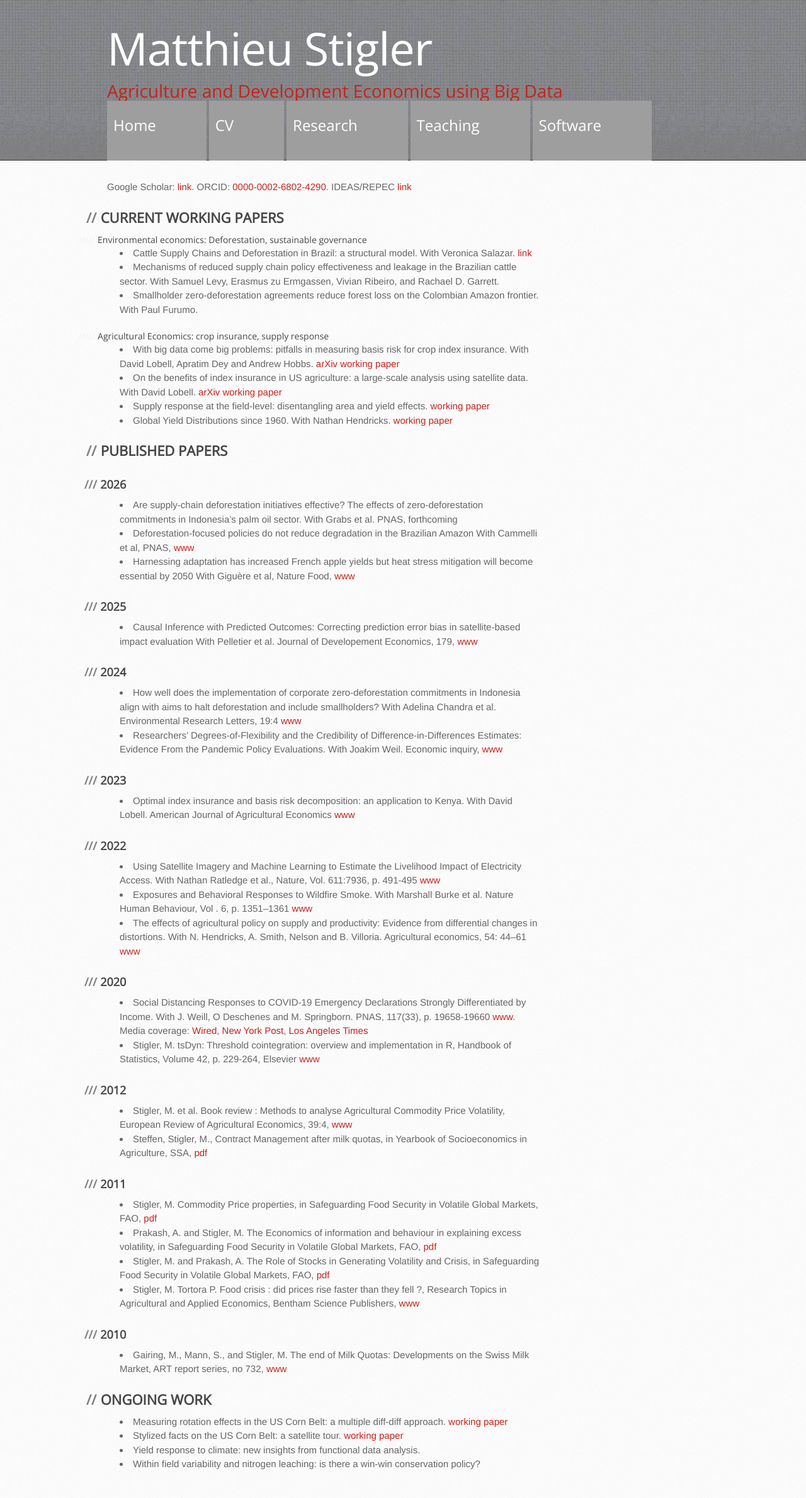
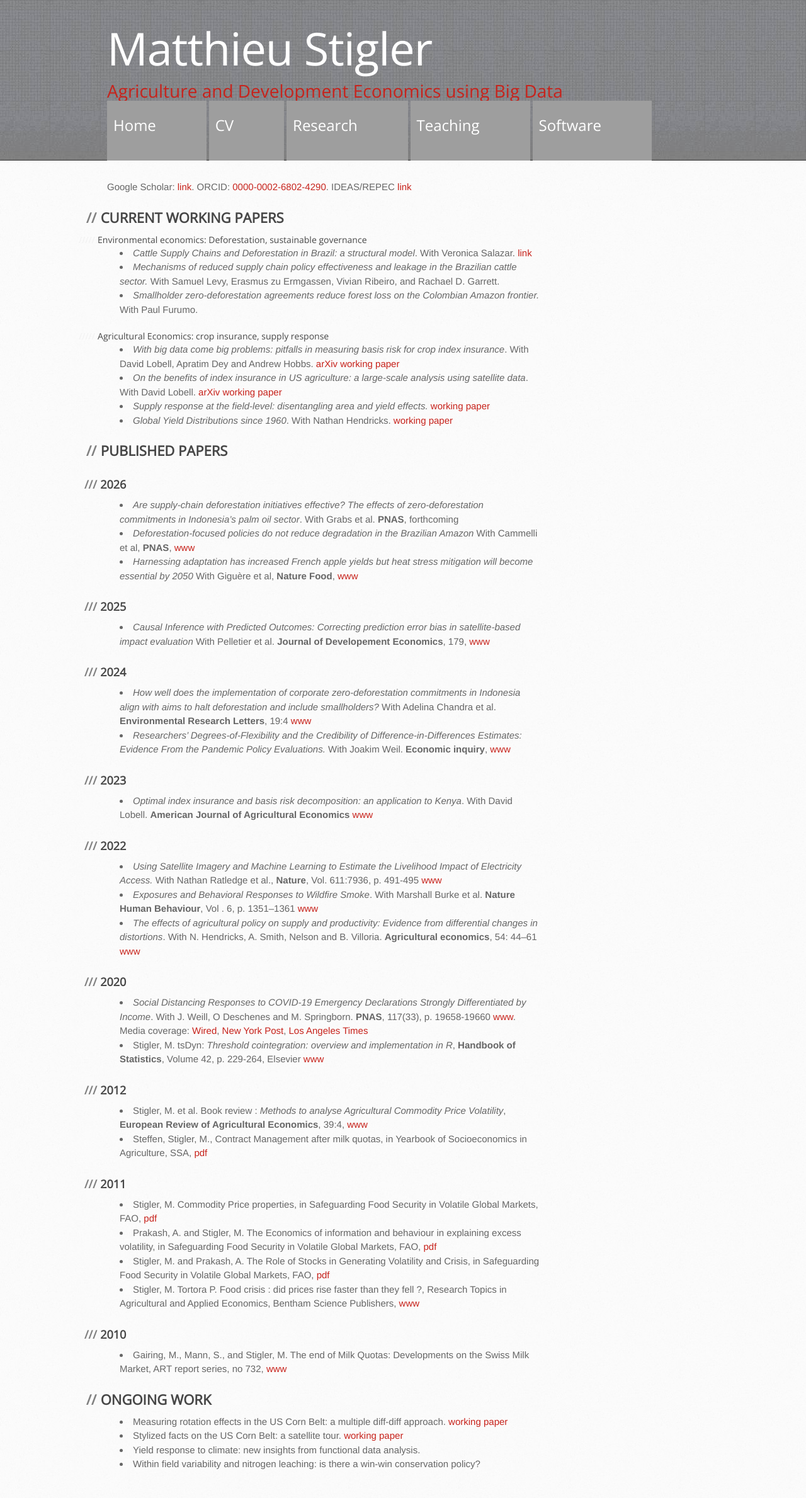
Before and after one commit to MatthieuStigler/MatthieuStigler.github.io, a Jekyll site: the page built from Research.Md, in a window 1280 px wide. Shown: the whole page at 63% size. Built offline with Jekyll 4.4.1, drawn with Linux system fonts in a browser that asks for light colours; grey boxes are pictures that could not be loaded.

Commit message:
CSS: restore the bold and italic styles

```diff
--- a/stylesheets/stylesheet.css
+++ b/stylesheets/stylesheet.css
@@ -265,6 +265,14 @@ form {
 
 /* GENERAL ELEMENT TYPE STYLES */
 
+strong, b {
+  font-weight: bold;
+}
+
+em, i {
+  font-style: italic;
+}
+
 #main-content h1 {
   font-family: 'Open Sans', 'Helvetica Neue', Helvetica, Arial, serif;
   font-size: 2.8em;
```
